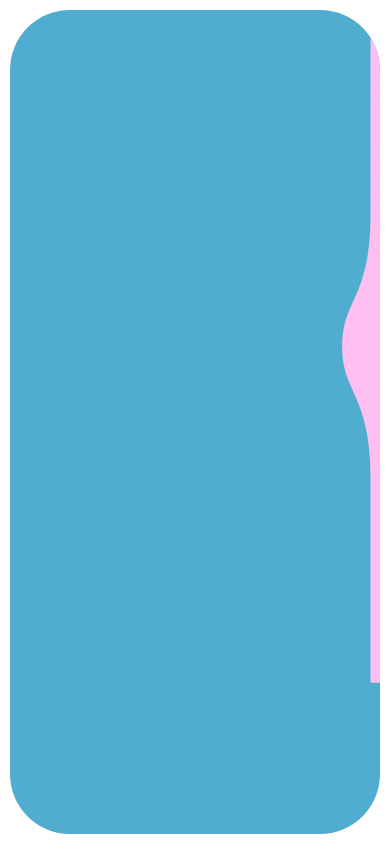
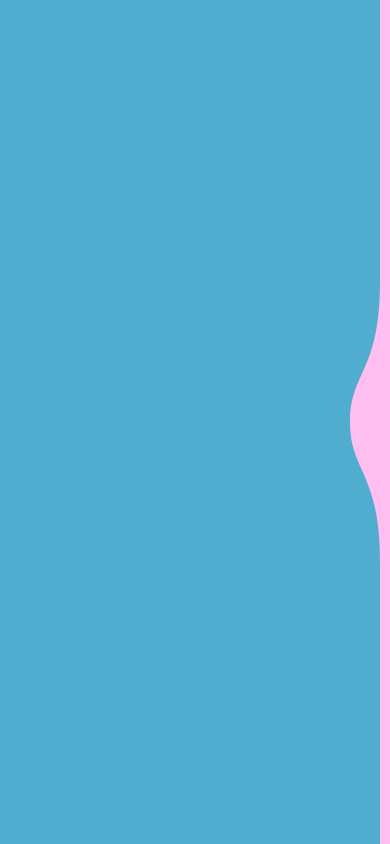
Before and after one commit to martrohelsanchez/museum-of-animation, a React (Create React App) app: page / in a window 390 px wide. Built offline with nearby package versions, Linux system fonts and the light colour scheme.

Commit message:
💄Implement responsiveness to liquid swipe

```diff
--- a/src/components/LiquidSwipe/components/LiquidSlide/index.tsx
+++ b/src/components/LiquidSwipe/components/LiquidSlide/index.tsx
@@ -12,10 +12,9 @@ import {
 import * as S from './styles';
 import useRerender from 'src/hooks/useRerender';
 
-const SVG_HEIGHT = 711;
-const SVG_WIDTH = 391;
-const HALF_SVG_HEIGHT = 711 / 2;
-const INITIAL_X = 370;
+// const SVG_HEIGHT = 711;
+// const SVG_WIDTH = 391;
+// const HALF_SVG_HEIGHT = 711 / 2;
 
 const springConfig: Spring = {
   type: 'spring',
@@ -61,12 +60,18 @@ type Props = {
   children: React.ReactNode;
   clipPathId: string;
   fill: string;
+  height: number;
   isCurrentSlide: boolean;
+  width: number;
   onSwipeRelease?: () => void;
 };
 
 function LiquidSlide(props: Props) {
-  const { clipPathId, fill, isCurrentSlide, onSwipeRelease } = props;
+  const { clipPathId, fill, height, isCurrentSlide, width, onSwipeRelease } =
+    props;
+
+  const halfHeight = height / 2;
+  const halfWidth = width / 2;
 
   const rerender = useRerender();
   const pathRef = useRef<SVGPathElement>(null!);
@@ -81,36 +86,32 @@ function LiquidSlide(props: Props) {
     (params: number[]) => {
       const [swipeHandleXCurrent, springXCurrent] = params;
 
-      const bCurve1 = `C ${SVG_WIDTH - springXCurrent} 0 ${pointLocation(
-        SVG_WIDTH - springXCurrent,
-        HALF_SVG_HEIGHT - 150 + swipeHandleXCurrent * 2
+      const bCurve1 = `C ${width - springXCurrent} 0 ${pointLocation(
+        width - springXCurrent,
+        halfHeight - 150 + swipeHandleXCurrent * 2
       )} ${pointLocation(
-        SVG_WIDTH - springXCurrent,
-        HALF_SVG_HEIGHT - 100 + swipeHandleXCurrent,
+        width - springXCurrent,
+        halfHeight - 100 + swipeHandleXCurrent,
         true
       )}`;
 
       const bCurve2 = `S ${pointLocation(
-        SVG_WIDTH + swipeHandleXCurrent,
-        HALF_SVG_HEIGHT - 50
-      )} ${pointLocation(
-        SVG_WIDTH + swipeHandleXCurrent,
-        HALF_SVG_HEIGHT,
-        true
-      )}`;
+        width + swipeHandleXCurrent,
+        halfHeight - 50
+      )} ${pointLocation(width + swipeHandleXCurrent, halfHeight, true)}`;
 
       const bCurve3 = `S ${pointLocation(
-        SVG_WIDTH - springXCurrent,
-        HALF_SVG_HEIGHT + 50
+        width - springXCurrent,
+        halfHeight + 50
       )} ${pointLocation(
-        SVG_WIDTH - springXCurrent,
-        HALF_SVG_HEIGHT + 100 - swipeHandleXCurrent,
+        width - springXCurrent,
+        halfHeight + 100 - swipeHandleXCurrent,
         true
       )}`;
 
       return `M ${
-        SVG_WIDTH - springXCurrent
-      } 0, ${bCurve1}, ${bCurve2}, ${bCurve3}, V ${SVG_HEIGHT}, H ${SVG_WIDTH}, V 0, Z`;
+        width - springXCurrent
+      } 0, ${bCurve1}, ${bCurve2}, ${bCurve3}, V ${height}, H ${width}, V 0, Z`;
     }
   );
 
@@ -139,22 +140,22 @@ function LiquidSlide(props: Props) {
     event: MouseEvent | TouchEvent | PointerEvent,
     info: PanInfo
   ) {
-    springX.set(SVG_WIDTH / 2);
+    springX.set(halfWidth / 2);
 
     await swipeHandleControls.start(
       {
-        x: -SVG_WIDTH - 100,
+        x: -width - 100,
       },
       {
         stiffness: 500,
       }
     );
 
-    springX.set(SVG_WIDTH);
+    springX.set(width);
 
     await swipeHandleControls.start(
       {
-        x: -SVG_WIDTH + 140,
+        x: -width + 140,
       },
       {
         stiffness: 500,
@@ -163,7 +164,7 @@ function LiquidSlide(props: Props) {
 
     await swipeHandleControls.start(
       {
-        x: -SVG_WIDTH,
+        x: -width,
       },
       {
         stiffness: 500,
@@ -192,8 +193,8 @@ function LiquidSlide(props: Props) {
       <S.LiquidSlidePath d={slideD} id="slide" ref={pathRef} fill={fill} />;
       <S.Handle
         animate={swipeHandleControls}
-        cx={SVG_WIDTH + 25}
-        cy={HALF_SVG_HEIGHT}
+        cx={width + 25}
+        cy={halfHeight}
         drag="x"
         r={25}
         style={{
--- a/src/components/LiquidSwipe/components/LiquidSwipe/index.tsx
+++ b/src/components/LiquidSwipe/components/LiquidSwipe/index.tsx
@@ -1,22 +1,24 @@
-import React, { useState } from 'react';
+import React, { useRef, useState } from 'react';
 import LiquidSlide from '../LiquidSlide';
 
 import * as S from './styles';
 
 type Props = {
   children: React.ReactNode[];
-  // children: React.ReactNode;
 };
-
-const SVG_HEIGHT = 711;
-const SVG_WIDTH = 391;
 
 function LiquidSwipe(props: Props) {
   const { children } = props;
 
   const colors = ['rgb(255,191,241)', '#333456', '#ECF87F'];
 
+  const containerRef = useRef<HTMLDivElement>(null);
   const [currentSlideIndex, setCurrentSlideIndex] = useState(0);
+
+  const liquidSlideHeight =
+    containerRef.current?.getBoundingClientRect().height || 0;
+  const liquidSlideWidth =
+    containerRef.current?.getBoundingClientRect().width || 0;
 
   const renderLiquidSlides = children.map((child, i) => {
     const isCurrentSlide = currentSlideIndex === i;
@@ -29,6 +31,8 @@ function LiquidSwipe(props: Props) {
       <LiquidSlide
         clipPathId={`liquidSlide-${i}`}
         fill={colors[i]}
+        height={liquidSlideHeight}
+        width={liquidSlideWidth}
         isCurrentSlide={isCurrentSlide}
         key={i}
         onSwipeRelease={handleSwipeRelease}
@@ -48,10 +52,14 @@ function LiquidSwipe(props: Props) {
 
   return (
     <>
-      <S.LiquidSwipeSvg viewBox={`0 0 ${SVG_WIDTH} ${SVG_HEIGHT}`}>
-        {renderLiquidSlides}
-      </S.LiquidSwipeSvg>
-      {/* {clipPaths} */}
+      <S.Container ref={containerRef}>
+        <S.LiquidSwipeSvg
+          viewBox={`0 0 ${liquidSlideWidth} ${liquidSlideHeight}`}
+        >
+          {renderLiquidSlides}
+        </S.LiquidSwipeSvg>
+        {/* {clipPaths} */}
+      </S.Container>
     </>
   );
 }
--- a/src/components/LiquidSwipe/components/LiquidSwipe/styles.ts
+++ b/src/components/LiquidSwipe/components/LiquidSwipe/styles.ts
@@ -1,9 +1,15 @@
 import styled from 'styled-components';
 import { motion } from 'framer-motion';
+
+import { parentsize } from 'src/shared/styles';
 
 type ClipPathContainerProps = {
   clipPathId: string;
 };
+
+export const Container = styled.div`
+  ${parentsize}
+`;
 
 export const LiquidSwipeSvg = styled.svg`
   position: absolute;
--- a/src/components/LiquidSwipe/index.tsx
+++ b/src/components/LiquidSwipe/index.tsx
@@ -11,19 +11,16 @@ function LiquidSwipeAnimation() {
 
   return (
     <>
-      <S.LiquidSwipeGlobalStyle />
       <S.Container>
         {/* <S.MouseCoordinate>
           x: {cursorPositionInContainer.x}, y: {cursorPositionInContainer.y}
         </S.MouseCoordinate> */}
         <S.StyledMobileView>
-          <S.InnerMobilView>
-            <LiquidSwipe>
-              <div></div>
-              <div></div>
-              <div></div>
-            </LiquidSwipe>
-          </S.InnerMobilView>
+          <LiquidSwipe>
+            <div></div>
+            <div></div>
+            <div></div>
+          </LiquidSwipe>
         </S.StyledMobileView>
       </S.Container>
     </>
--- a/src/components/LiquidSwipe/styles.ts
+++ b/src/components/LiquidSwipe/styles.ts
@@ -1,14 +1,10 @@
 import { motion } from 'framer-motion';
-import { MobileView } from 'src/shared/styles';
 import styled, { createGlobalStyle } from 'styled-components';
 
+import MobileView from 'src/components/MobileView';
+
 import { FlexCenter } from '../styledCommon';
-
-export const LiquidSwipeGlobalStyle = createGlobalStyle`
-  * {
-    box-sizing: border-box;
-  }
-`;
+import { centerHorVer } from 'src/shared/styles';
 
 export const Container = styled(FlexCenter)`
   height: 100%;
@@ -18,9 +14,12 @@ export const Container = styled(FlexCenter)`
 `;
 
 export const StyledMobileView = styled(MobileView)`
-  display: flex;
-  justify-content: center;
-  align-items: center;
+  .mobile-view-content {
+    ${centerHorVer}
+    background: #51adcf;
+    overflow: hidden;
+    position: relative;
+  }
 `;
 
 export const InnerMobilView = styled.div`
--- a/src/hooks/useWindowSize.ts
+++ b/src/hooks/useWindowSize.ts
@@ -1,13 +1,12 @@
-import {useState, useLayoutEffect} from 'react';
+import { useState, useLayoutEffect } from 'react';
 
 function useWindowSize() {
-    // const [size, setSize] = useState([0, 0]);
-    const [size, setSize] = useState({width: 0, height: 0});
+  const [size, setSize] = useState({ width: 0, height: 0 });
   useLayoutEffect(() => {
     function updateSize() {
       setSize({
         width: window.innerWidth,
-                height: window.innerHeight
+        height: window.innerHeight,
       });
     }
     window.addEventListener('resize', updateSize);
@@ -17,4 +16,4 @@ function useWindowSize() {
   return size;
 }
 
-export default useWindowSize
+export default useWindowSize;
```
Lines whose indentation alone changed are shown as unchanged.
